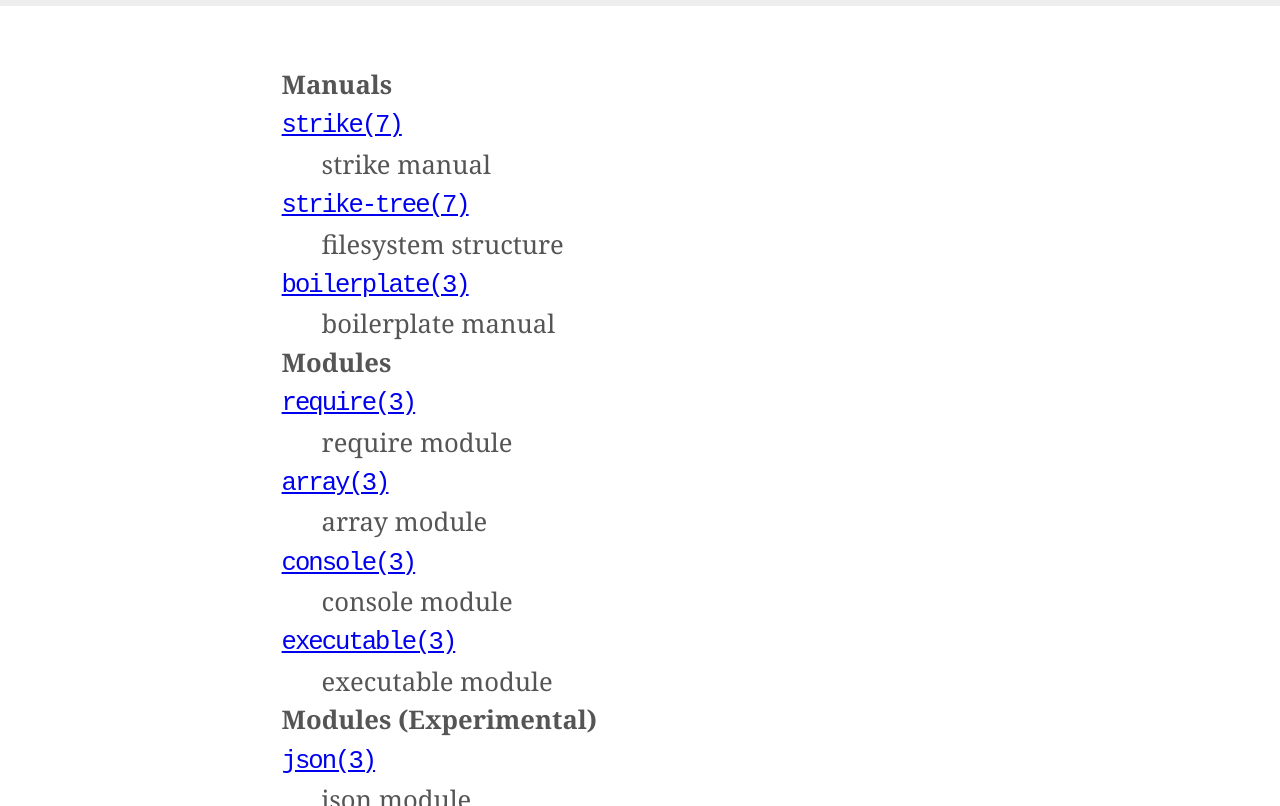
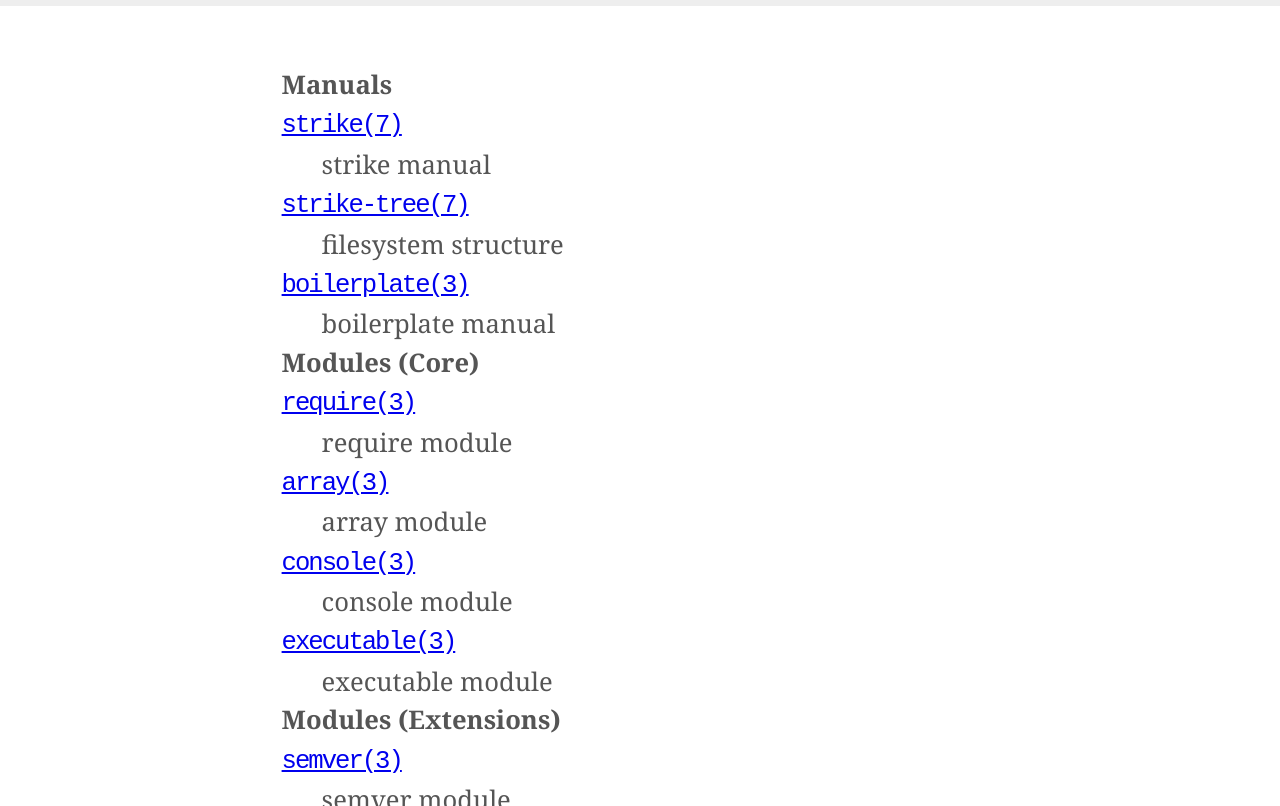
Before and after one commit to tmpfs/strike, a website: page doc/index.html in a window 1280 px wide. Shown: the part 74-880 px from the top of the page. Drawn offline with Linux system fonts and the light colour scheme.

Commit message:
Added the semver(3) module with tests and documentation.

```diff
--- a/doc/index.html
+++ b/doc/index.html
@@ -31,7 +31,7 @@
 						</dt>
 						<dd>boilerplate manual</dd>
 					</dl>
-					<h4>Modules</h4>
+					<h4>Modules (Core)</h4>
 					<dl>
 						<dt>
 							<a class="man-ref" href="require.3.html">require(3)</a>
@@ -50,7 +50,13 @@
 						</dt>
 						<dd>executable module</dd>
 					</dl>
-
+					<h4>Modules (Extensions)</h4>
+					<dl>
+						<dt>
+							<a class="man-ref" href="semver.3.html">semver(3)</a>
+						</dt>
+						<dd>semver module</dd>
+					</dl>
 					<h4>Modules (Experimental)</h4>
 					<dl>
 						<dt>
@@ -62,7 +68,6 @@
 						</dt>
 						<dd>http module</dd>
 					</dl>
-
 					<h4>Executables</h4>
 					<dl>
 						<dt>
--- a/doc/index.txt
+++ b/doc/index.txt
@@ -23,6 +23,7 @@ json-sh(1)		https://github.com/dominictarr/JSON.sh
 npm(1)			http://npmjs.org
 ruby(3)			http://www.ruby-lang.org/
 rake(1)			http://rake.rubyforge.org/
+semver(7)		http://semver.org/
 
 printf(1)		http://man.cx/printf(1)
 source(1)		http://man.cx/source(1)
```
Also changed, not shown: README.md, 3 other files.
